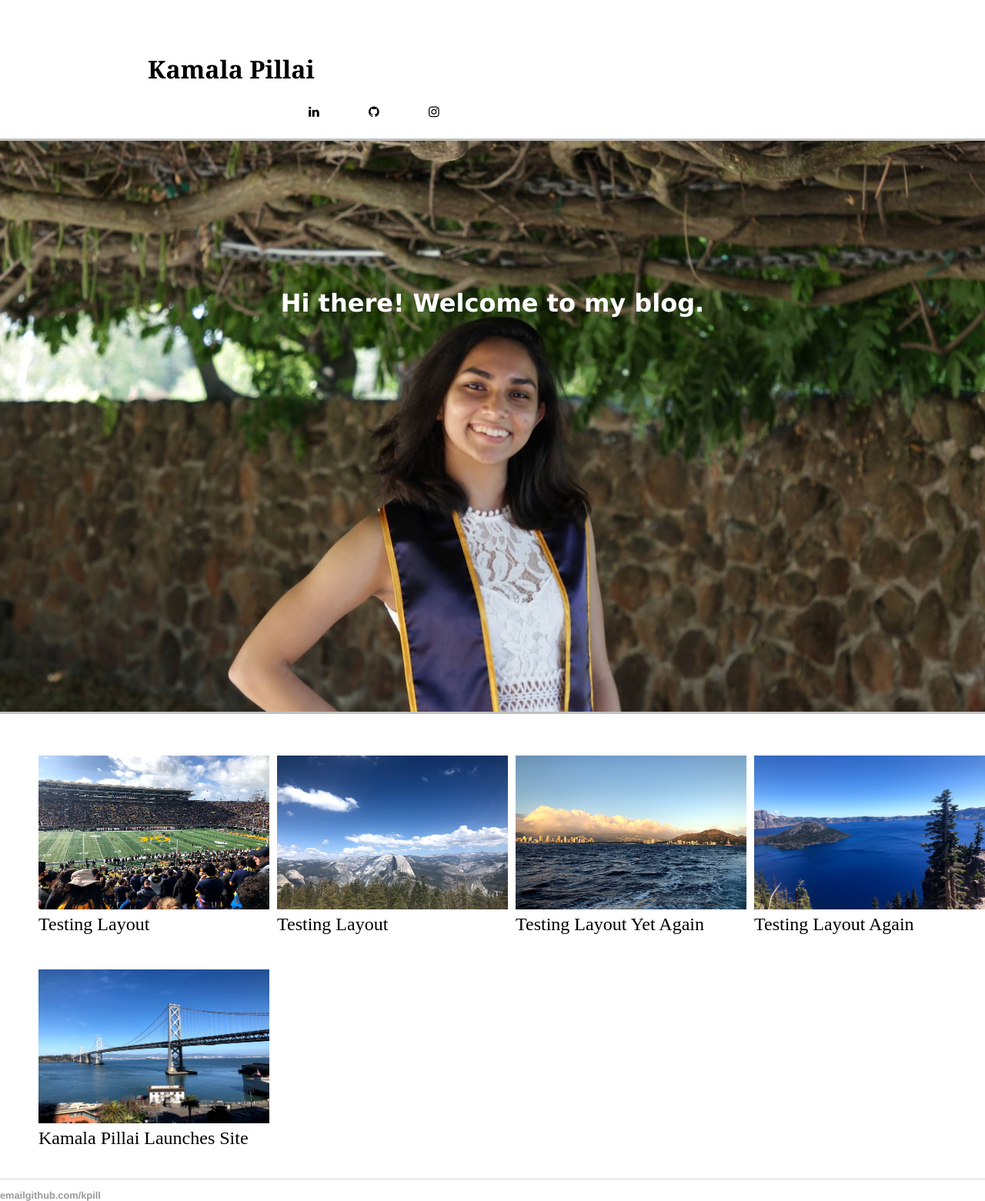
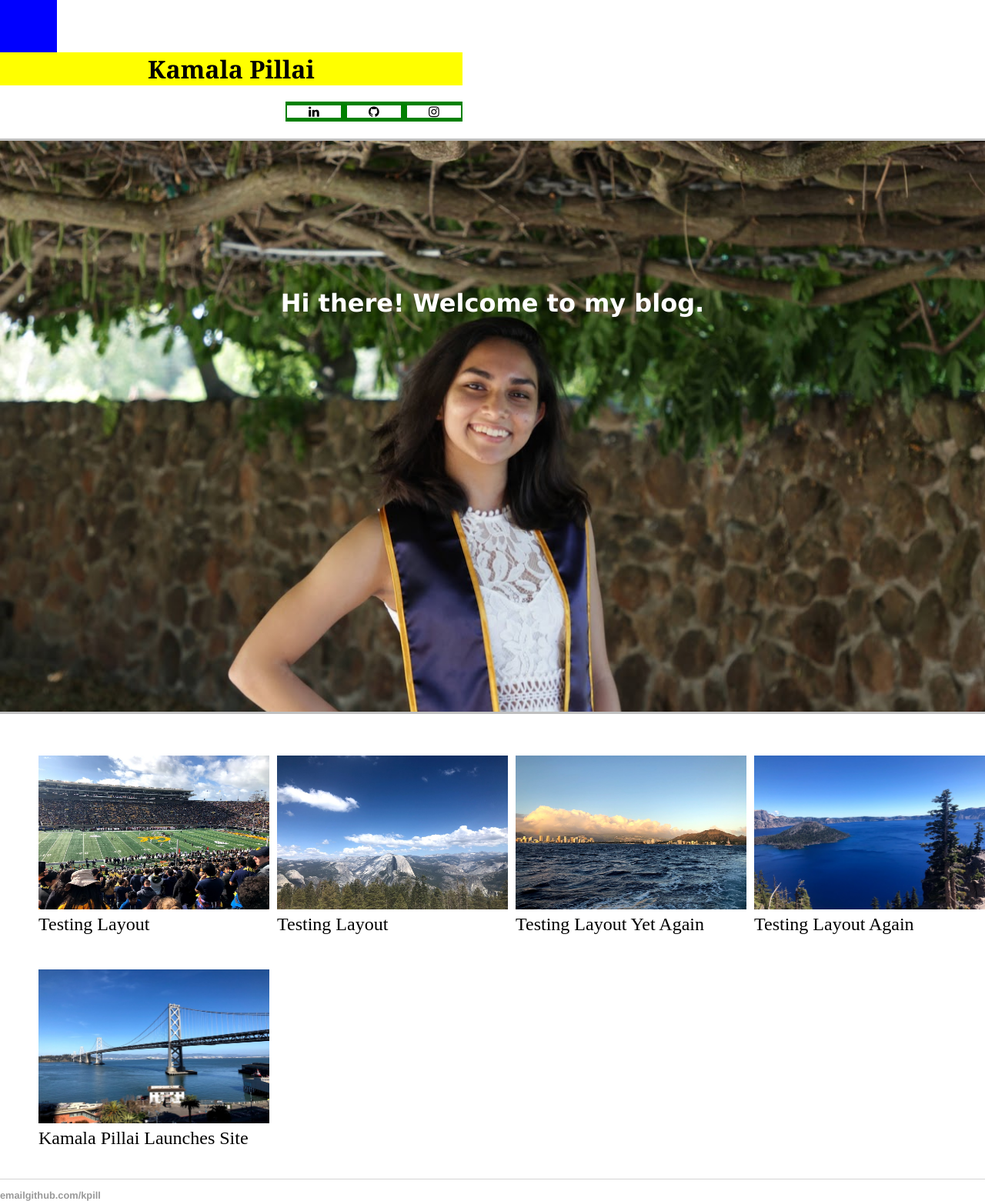
Before and after one commit to kpill/kpill.github.io, a Jekyll site: the page built from index.html, in a window 1280 px wide. Shown: the whole page at 77% size. Built offline with Jekyll 4.4.1, drawn with Linux system fonts in a browser that asks for light colours.

Commit message:
Update main.css

```diff
--- a/css/main.css
+++ b/css/main.css
@@ -8,6 +8,7 @@ header {
 .menu {
 	display: inline-block;
 	float: left;
+	background-color: blue;
 }
 
 a.home {
@@ -16,6 +17,7 @@ a.home {
 	text-decoration: none;
 	padding-left: 15vw;
 	padding-right: 15vw;
+	background-color: yellow;
 }
 
 a.home:hover, a.home:active {
@@ -26,6 +28,7 @@ a.home:hover, a.home:active {
 .social-icons {
 	display: inline-block;
 	float: right;
+	background-color: green;
 }
 
 .fa, .fas {
```
